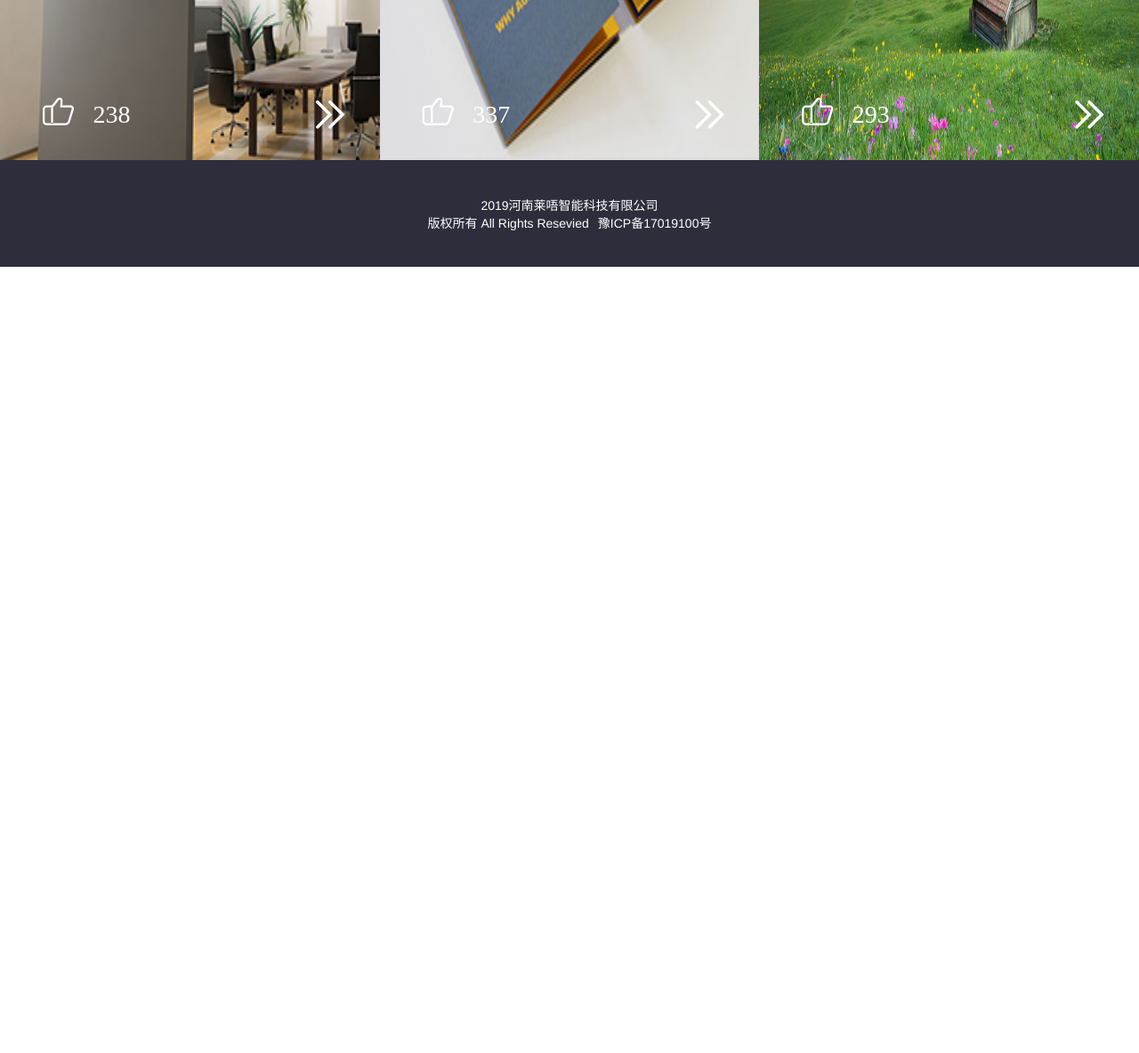
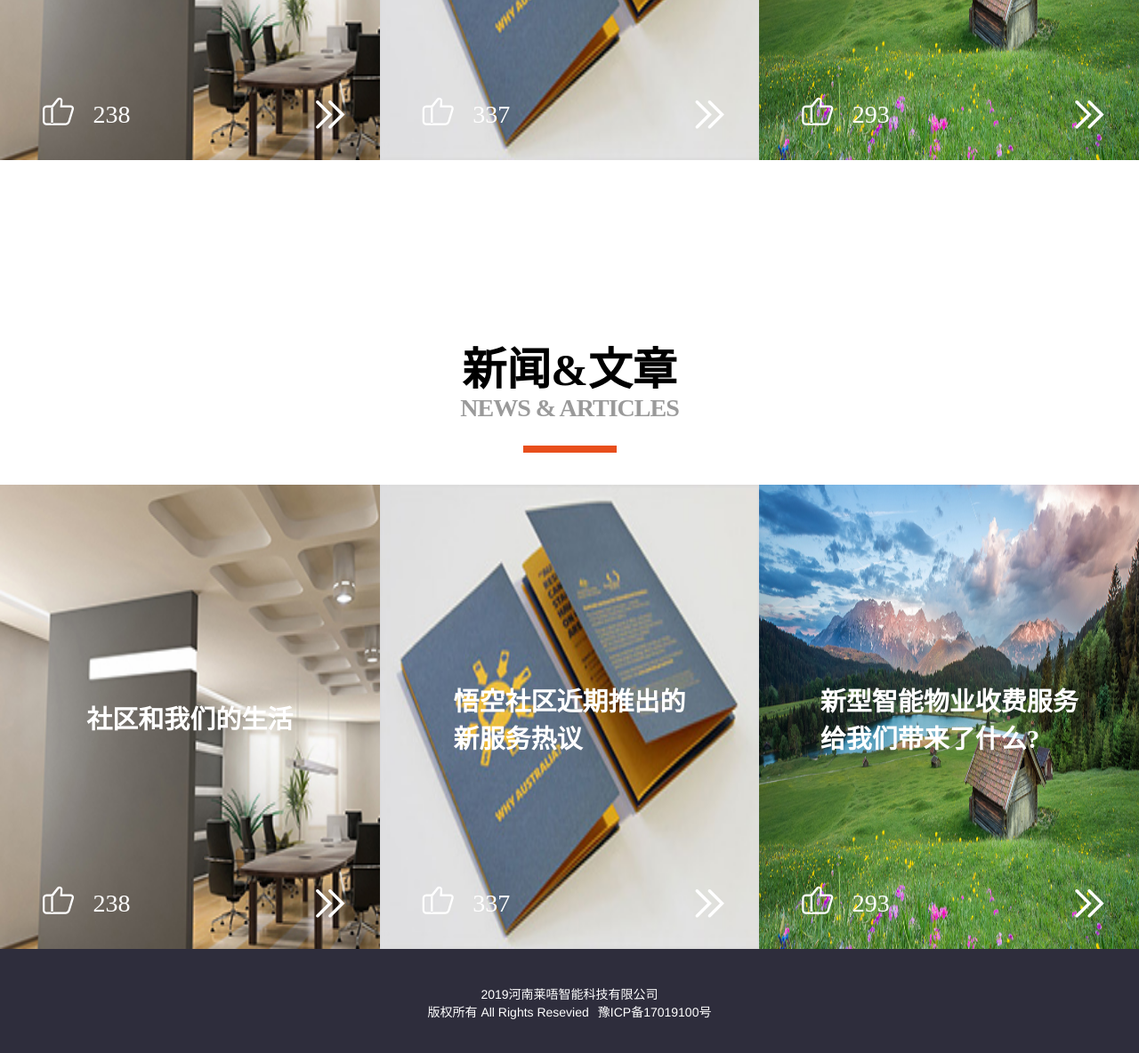
Before and after one commit to newpf/estate, a plain HTML site: page home-gation/xinwen.html in a window 1280 px wide. Shown: the part 1594-2778 px from the top of the page at 89% size. Before the commit the page ends 1894 px from the top, so only its background shows below. Drawn offline with Linux system fonts and the light colour scheme.

Commit message:
first commit

```diff
--- a/home-gation/xinwen.html
+++ b/home-gation/xinwen.html
@@ -147,6 +147,36 @@
 					</div>
 				</div>
 			</div>
+			<div class="site-banner">
+				<div class="site-banner-main">
+					<span class="span-top">新闻&文章</span>
+					<span class="span-center">NEWS & ARTICLES</span>
+					<span class="span-bottom"></span>
+				</div>
+				<div class="three-logo layui-row">
+					<div class="flex logo-left layui-col-md4">
+						<span class="flex-top">社区和我们的生活</span>
+						<div class="flex-bottom" >
+							<span class="flex-bottom-left"><i class="layui-icon">&#xe6c6;</i>238</span>
+							<span class="flex-bottom-right"><i class="layui-icon">&#xe65b;</i></span>
+						</div>
+					</div>
+					<div class="flex logo-center layui-col-md4">
+						<span class="flex-top tow">悟空社区近期推出的<br><span class="tow-left">新服务热议</span></span>
+						<div class="flex-bottom">
+							<span class="flex-bottom-left"><i class="layui-icon">&#xe6c6;</i>337</span>
+							<span class="flex-bottom-right"><i class="layui-icon">&#xe65b;</i></span>
+						</div>
+					</div>
+					<div class="flex logo-right layui-col-md4">
+						<span class="flex-top tow">新型智能物业收费服务<br><span class="tow-left">给我们带来了什么?</span></span>
+						<div class="flex-bottom">
+							<span class="flex-bottom-left"><i class="layui-icon">&#xe6c6;</i>293</span>
+							<span class="flex-bottom-right"><i class="layui-icon">&#xe65b;</i></span>
+						</div>
+					</div>
+				</div>
+			</div>
 									<!--底部区域-->
 			<div class="footer-index">
 						<p>2019河南莱唔智能科技有限公司</p>
```
